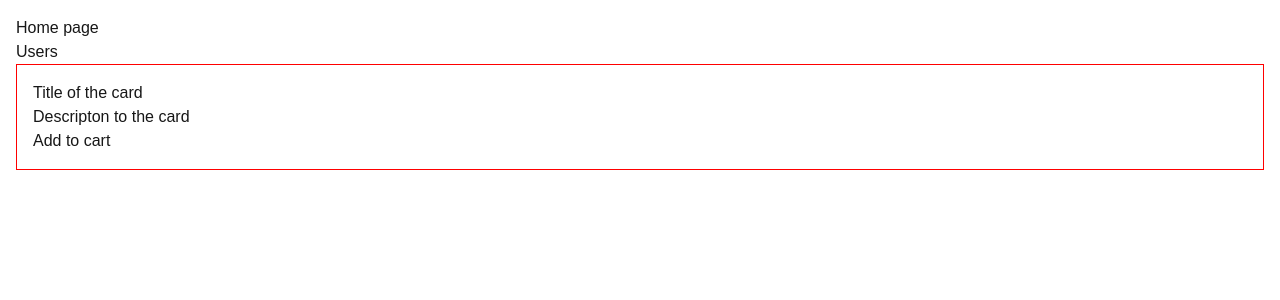
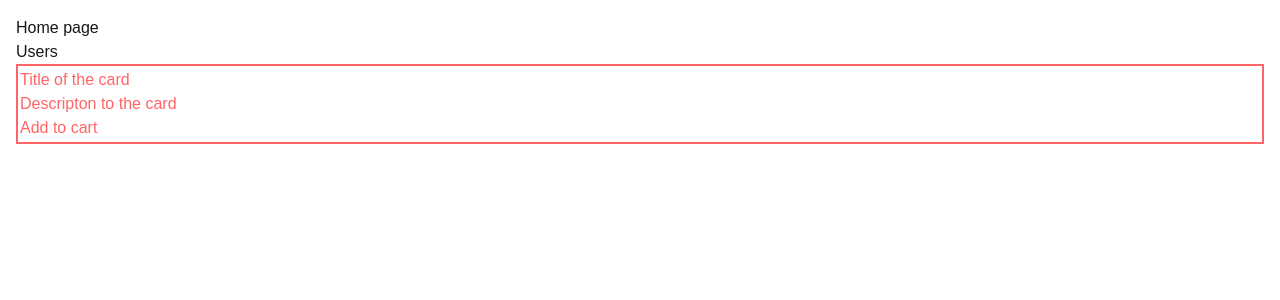
Before and after one commit to RAFYA-Hamza/NextJS-course, a Next.js app in the folder next-course/: page / in a window 1280 px wide. Shown: the top 300 px of the page. Built offline with nearby package versions, Linux system fonts and the light colour scheme.

Commit message:
Using Tailwind css for styling next.js project

```diff
--- a/next-course/app/components/ProductCard/ProductCard.tsx
+++ b/next-course/app/components/ProductCard/ProductCard.tsx
@@ -4,7 +4,7 @@ import style from "./ProductCard.module.css";
 const ProductCard = () => {
   console.log(style);
   return (
-    <div className={style.card}>
+    <div className="p-0.5 text-red-400 border-2">
       <p>Title of the card</p>
       <p>Descripton to the card</p>
       <AddToCart />
```
